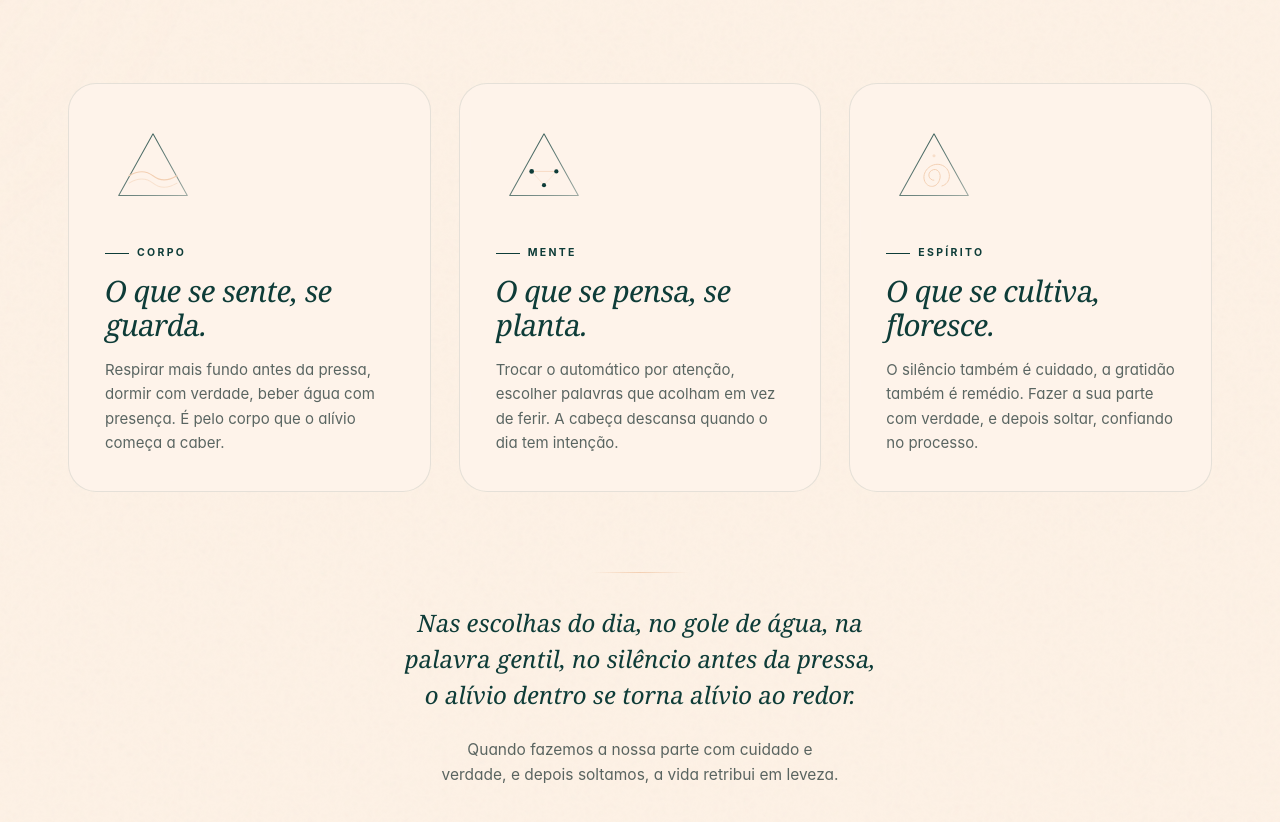
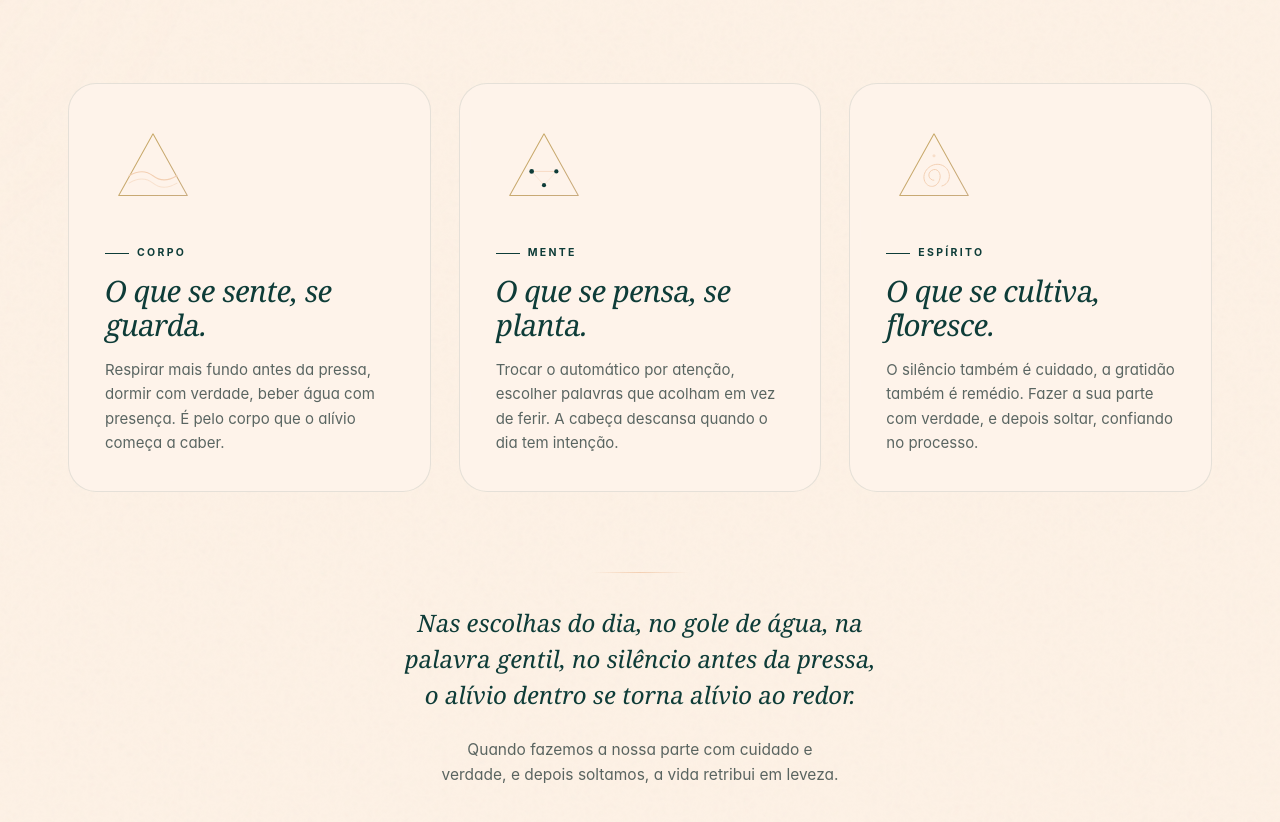
Before and after one commit to Gabrielrpp49/lp-maria-trg, a React (Vite) app: page / in a window 1280 px wide. Shown: the part 2165-2987 px from the top of the page. Built offline with nearby package versions, Linux system fonts and the light colour scheme.

Commit message:
Filosofia: contorno dos 3 triângulos vira dourado #C9A961→#B8935A (era verde profundo)

```diff
--- a/src/components/Filosofia.tsx
+++ b/src/components/Filosofia.tsx
@@ -9,8 +9,8 @@ const elementos = [
       <svg viewBox="0 0 140 140" className="w-24 h-24" aria-hidden>
         <defs>
           <linearGradient id="corpo-grad" x1="0" y1="0" x2="1" y2="1">
-            <stop offset="0%" stopColor="#0E3C38" stopOpacity="0.9" />
-            <stop offset="100%" stopColor="#0E3C38" stopOpacity="0.4" />
+            <stop offset="0%" stopColor="#C9A961" stopOpacity="1" />
+            <stop offset="100%" stopColor="#B8935A" stopOpacity="0.75" />
           </linearGradient>
         </defs>
         {/* triângulo apontando pra cima */}
@@ -55,8 +55,8 @@ const elementos = [
       <svg viewBox="0 0 140 140" className="w-24 h-24" aria-hidden>
         <defs>
           <linearGradient id="mente-grad" x1="0" y1="0" x2="1" y2="1">
-            <stop offset="0%" stopColor="#0E3C38" stopOpacity="0.9" />
-            <stop offset="100%" stopColor="#0E3C38" stopOpacity="0.4" />
+            <stop offset="0%" stopColor="#C9A961" stopOpacity="1" />
+            <stop offset="100%" stopColor="#B8935A" stopOpacity="0.75" />
           </linearGradient>
         </defs>
         {/* triângulo */}
@@ -103,8 +103,8 @@ const elementos = [
       <svg viewBox="0 0 140 140" className="w-24 h-24" aria-hidden>
         <defs>
           <linearGradient id="espirito-grad" x1="0" y1="0" x2="1" y2="1">
-            <stop offset="0%" stopColor="#0E3C38" stopOpacity="0.9" />
-            <stop offset="100%" stopColor="#0E3C38" stopOpacity="0.4" />
+            <stop offset="0%" stopColor="#C9A961" stopOpacity="1" />
+            <stop offset="100%" stopColor="#B8935A" stopOpacity="0.75" />
           </linearGradient>
         </defs>
         {/* triângulo */}
```
